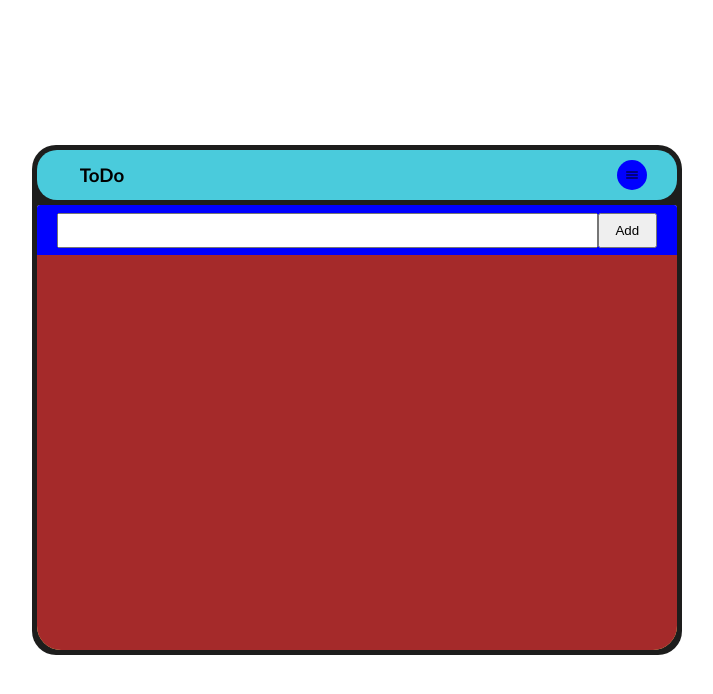
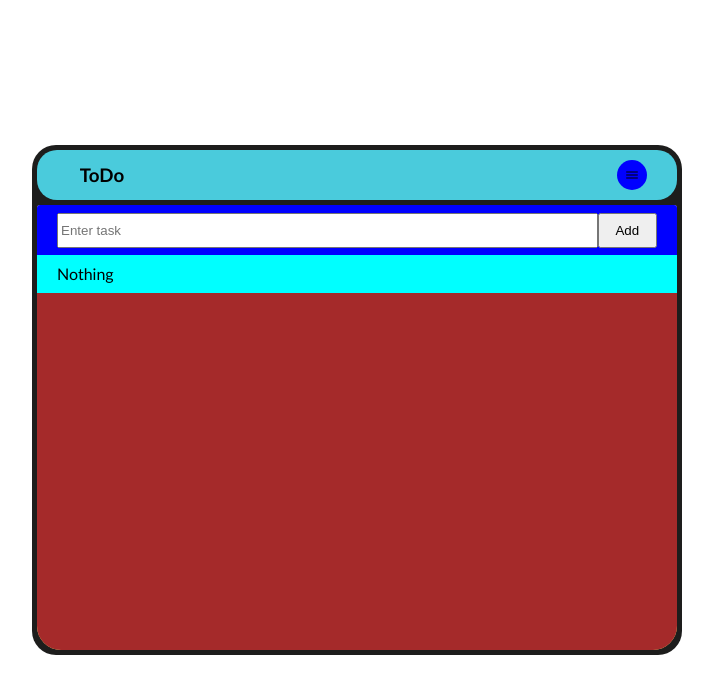
Before and after one commit to Alan9072/MERN-Stack-Project, a React (Vite) app in the folder client/: page / in a window 1280 px wide. Shown: the top 694 px of the page, without its empty margins (283-996 px from the left). Built offline with nearby package versions, Linux system fonts and the light colour scheme.

Commit message:
taken values

```diff
--- a/client/src/pages/Home.jsx
+++ b/client/src/pages/Home.jsx
@@ -1,18 +1,46 @@
-import React from "react";
+import React, { useState } from "react";
 import Navbar from "../components/Navbar/Navbar";
 import styles from "./Home.module.css";
+import { MdEdit } from "react-icons/md";
+import { MdDelete } from "react-icons/md";
 
 function Home() {
+  const [input,setInput] = useState('');
+  const [arr,setArr] = useState([]);
+  const handleChange = (e) => {
+    setInput(e.target.value);
+    console.log(e.target.value);
+  };
+  const handleSubmit = (e) =>{
+    e.preventDefault();
+      setArr([...arr,input]);
+      setInput('');
+  }
+
   return (
     <div className={styles.HomeContainer}>
       <div className={styles.Homebox}>
         <Navbar />
         <div className={styles.insider}>
-          <form action="">
-            <input type="text" />
-            <button>Add</button>
+          <form action="" onSubmit={handleSubmit}>
+            <input type="text" value={input} onChange={handleChange} placeholder="Enter task"/>
+            <button type="submit">Add</button>
           </form>
           <div className={styles.contentinside}>
+            {arr.length === 0?
+            <div className={styles.divdes}>Nothing</div>:
+            arr.map((item, index) => (
+              <div className={styles.divdes} key={index}>
+                <div className={styles.textdiv}>
+                  {item}
+                </div>
+                <div className={styles.button}>
+                  <MdEdit/>
+                  <MdDelete/>
+                </div>
+              </div> // Display each item in the array
+            ))
+            }
 
           </div>
         </div>
--- a/client/src/pages/Home.module.css
+++ b/client/src/pages/Home.module.css
@@ -46,4 +46,20 @@ form>button{
     width: 100%;
     height: calc(100% - 50px);
     background-color: brown;
+    display: flex;
+    flex-direction: column;
+    gap: 2px;
 }
+.divdes{
+
+    height: 1cm;
+    background-color: aqua;
+    display: flex;
+    justify-content:space-between;
+    padding:0px 20px;
+    align-items: center;
+}
+.button{
+    display: flex;
+    gap: 10px;
+}
```
